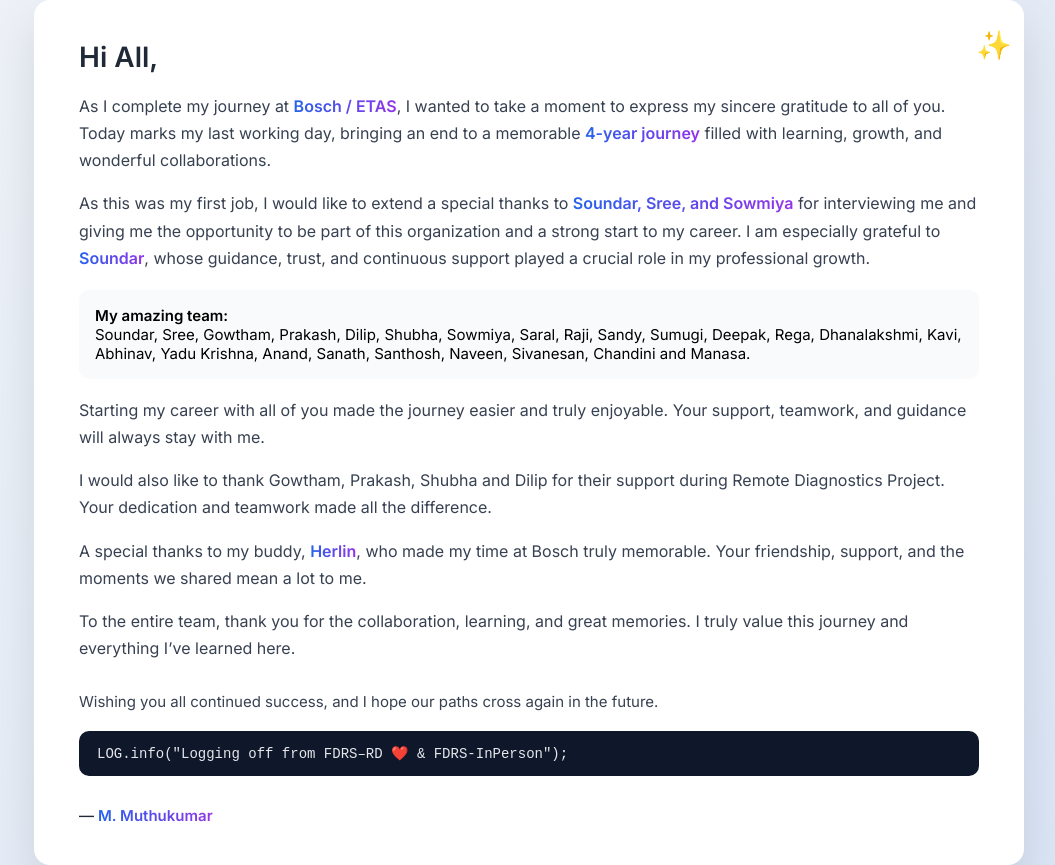
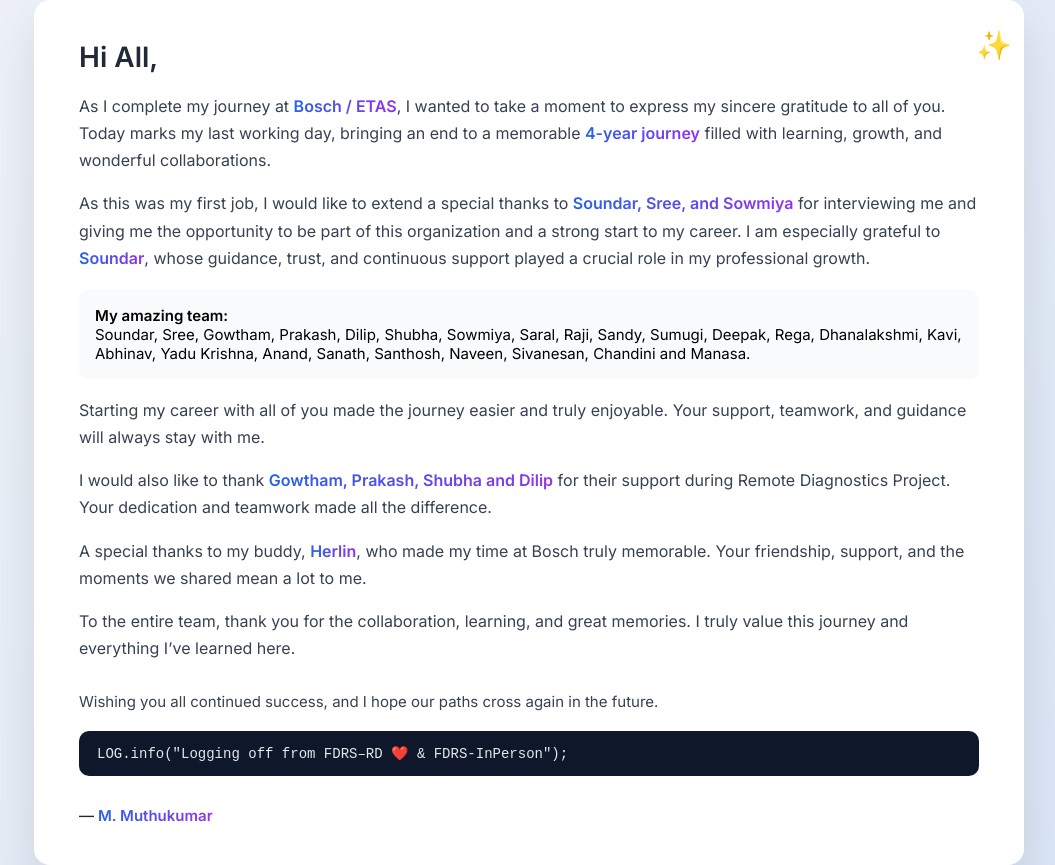
Before and after one commit to muthu39kumar-prog/Sign-Off, a plain HTML site: page index.html in a window 1280 px wide. Shown: the whole page, without its empty margins (111-1166 px from the left). Drawn offline with Linux system fonts and the light colour scheme.

Commit message:
Add files via upload

```diff
--- a/index.html
+++ b/index.html
@@ -152,7 +152,7 @@
         </p>
 
 		<p>
-			I would also like to thank Gowtham, Prakash, Shubha and Dilip for their support during Remote Diagnostics Project.
+			I would also like to thank <span class="highlight">Gowtham, Prakash, Shubha and Dilip</span> for their support during Remote Diagnostics Project.
 			Your dedication and teamwork made all the difference.
 		</p>
 
```
